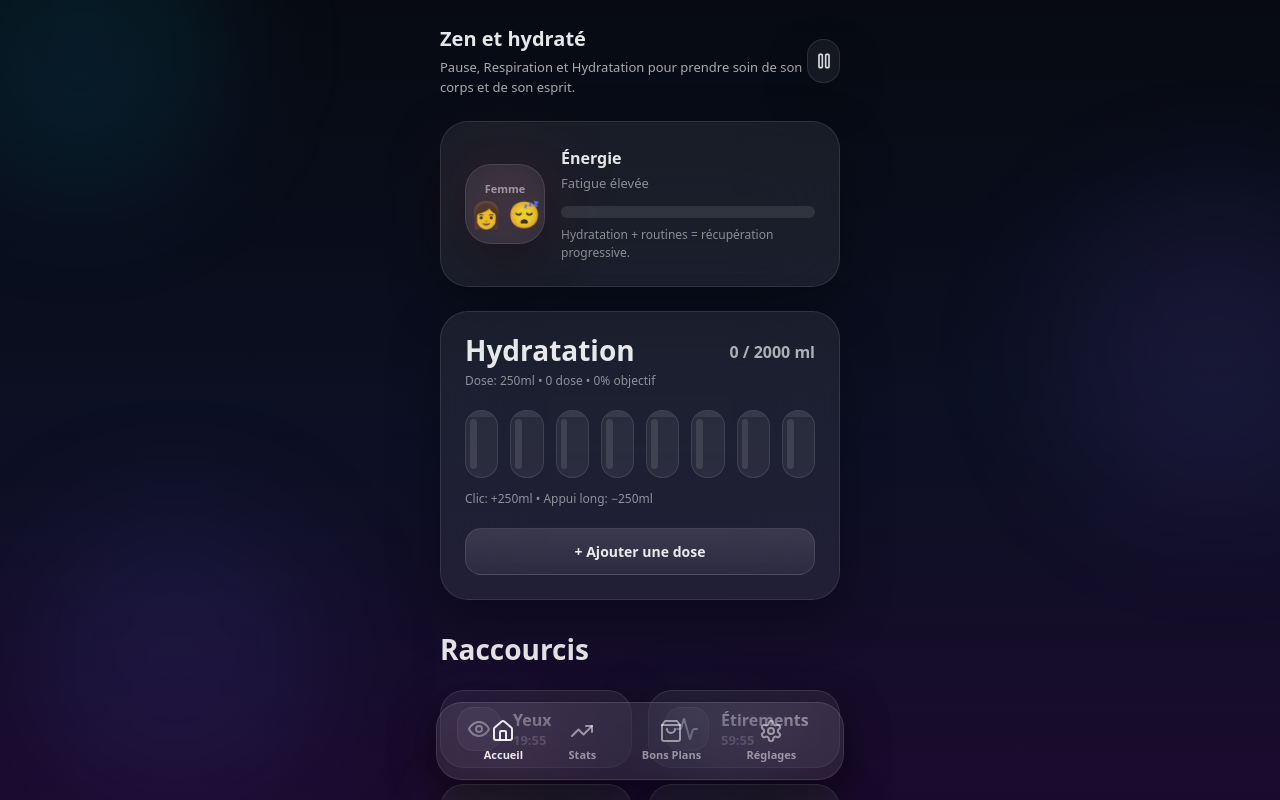
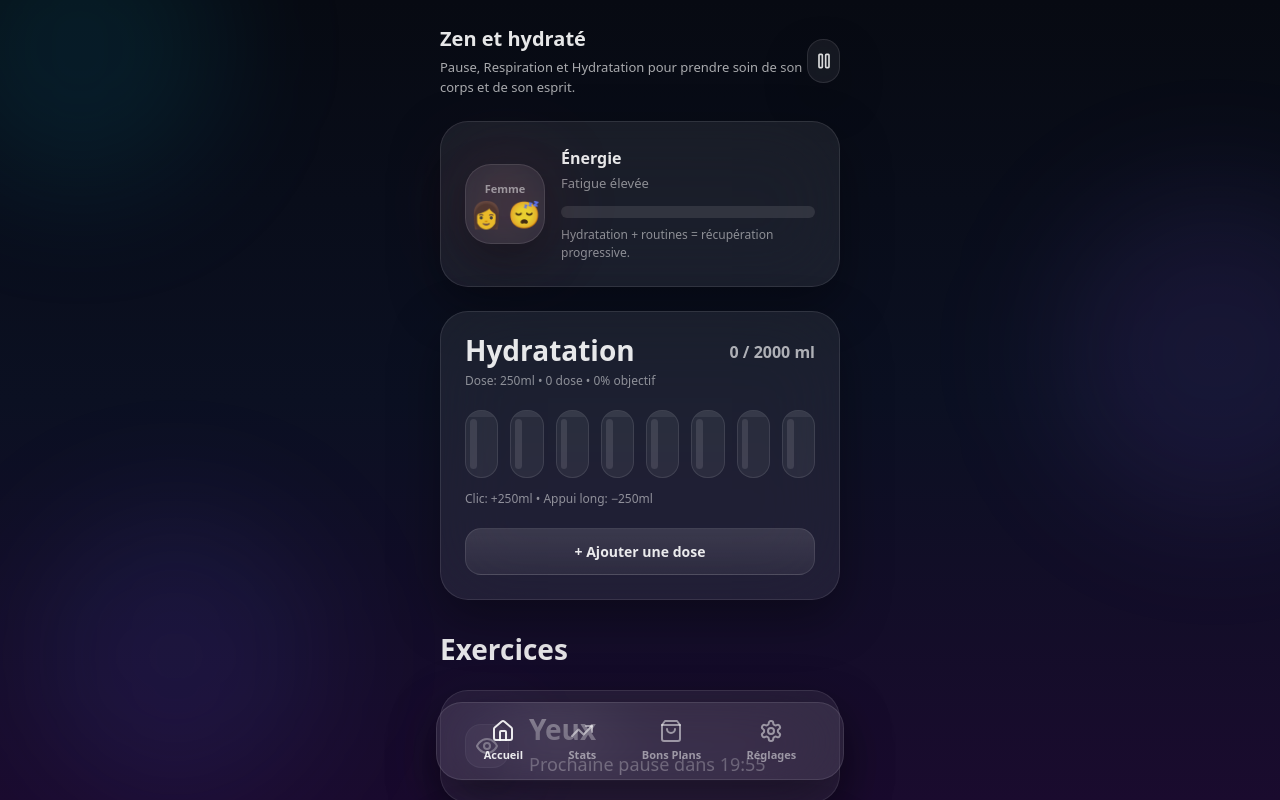
Before and after one commit to benoit80000/zenhydratation, a React (Vite) app: page / in a window 1280 px wide. Shown: the top 800 px of the page. Built offline with nearby package versions, Linux system fonts and the light colour scheme.

Commit message:
Update ZenhydratationApp.jsx

```diff
--- a/src/ZenhydratationApp.jsx
+++ b/src/ZenhydratationApp.jsx
@@ -41,6 +41,8 @@ import DealsPage from "./DealsPage";
  * MAJ:
  * - Suppression de la "Hero" (Pause yeux / Étirements) en haut
  * - Ajout onglet "Bons Plans" après Stats, rendu via DealsPage (fichier séparé)
+ * - Remplacement "Raccourcis" => "Exercices"
+ * - Tuiles Exercices en format large (plein largeur) pour toutes
  * ==========================================================
  */
 
@@ -534,7 +536,6 @@ export default function ZenhydratationApp() {
         }
       });
 
-      // waterMl is source of truth; fall back on saved waterMl, else todayStats.waterMl
       if (typeof s.waterMl === "number") setWaterMl(clampInt(s.waterMl, 0, 50_000));
       else setWaterMl(clampInt(s.todayStats?.waterMl ?? 0, 0, 50_000));
 
@@ -568,14 +569,11 @@ export default function ZenhydratationApp() {
       eyeBreakInterval,
       stretchInterval,
       soundEnabled,
-      // hydration
       cupMl,
       dailyGoalMl,
       waterMl,
-      // avatar / visual
       avatar,
       bubblesEnabled,
-      // timers / session
       eyeBreakTimer,
       stretchTimer,
       isPaused,
@@ -851,7 +849,6 @@ export default function ZenhydratationApp() {
         if (r.remainingSec <= 1) {
           const step = r.queue[r.index];
 
-          // details per step
           setTodayStats((s) => {
             const details = s.details ?? { eye: {}, stretch: {}, wake: {}, sleep: {} };
             const bucket = { ...(details[r.type] ?? {}) };
@@ -883,9 +880,7 @@ export default function ZenhydratationApp() {
       <div className="p-6">
         <div className="flex items-center justify-between mb-4">
           <div>
-            <div className={cn("text-[20px] font-bold", theme.textPrimary)}>
-              Zen et hydraté
-            </div>
+            <div className={cn("text-[20px] font-bold", theme.textPrimary)}>Zen et hydraté</div>
             <div className={cn("text-[13px] mt-1", theme.textSecondary)}>
               Pause, Respiration et Hydratation pour prendre soin de son corps et de son esprit.
             </div>
@@ -909,7 +904,7 @@ export default function ZenhydratationApp() {
           </button>
         </div>
 
-        {/* NOTE: Hero supprimée (Pause yeux / Étirements) */}
+        {/* NOTE: Hero supprimée */}
 
         {/* Energy / Avatar */}
         <div className={cn("mt-6 rounded-[28px] p-6", theme.card)}>
@@ -940,12 +935,10 @@ export default function ZenhydratationApp() {
           </div>
         </div>
 
-        {/* Hydratation (ml + verres progressifs) */}
+        {/* Hydratation */}
         <div className={cn("mt-6 rounded-[28px] p-6", theme.card)}>
           <div className="flex items-end justify-between">
-            <div className={cn("text-[28px] font-semibold leading-none", theme.textPrimary)}>
-              Hydratation
-            </div>
+            <div className={cn("text-[28px] font-semibold leading-none", theme.textPrimary)}>Hydratation</div>
             <div className={cn("text-[16px] font-semibold", theme.textSecondary)}>
               {waterMl} / {dailyGoalMl} ml
             </div>
@@ -981,29 +974,27 @@ export default function ZenhydratationApp() {
           </div>
         </div>
 
-        {/* Shortcuts */}
+        {/* Exercices (format large pour toutes les tuiles) */}
         <div className="mt-7">
-          <div className={cn("text-[28px] font-semibold", theme.textPrimary)}>Raccourcis</div>
-
-          <div className="mt-5 grid grid-cols-2 gap-4">
-            <ShortcutTile
+          <div className={cn("text-[28px] font-semibold", theme.textPrimary)}>Exercices</div>
+
+          <div className="mt-5 space-y-4">
+            <LargeActionTile
+              theme={theme}
               title="Yeux"
-              subtitle={formatTime(eyeBreakTimer)}
+              subtitle={`Prochaine pause dans ${formatTime(eyeBreakTimer)}`}
               glow="violet"
-              theme={theme}
               icon={
-                theme.id === "neo"
-                  ? <Eye className="h-6 w-6 text-white/85" />
-                  : <Eye className="h-6 w-6 text-violet-600" />
+                theme.id === "neo" ? <Eye className="h-6 w-6 text-white/85" /> : <Eye className="h-6 w-6 text-violet-600" />
               }
               onClick={() => setShowExercise("eye")}
             />
 
-            <ShortcutTile
+            <LargeActionTile
+              theme={theme}
               title="Étirements"
-              subtitle={formatTime(stretchTimer)}
+              subtitle={`Prochain dans ${formatTime(stretchTimer)}`}
               glow="emerald"
-              theme={theme}
               icon={
                 theme.id === "neo"
                   ? <Activity className="h-6 w-6 text-white/85" />
@@ -1012,28 +1003,24 @@ export default function ZenhydratationApp() {
               onClick={() => setShowExercise("stretch")}
             />
 
-            <ShortcutTile
+            <LargeActionTile
+              theme={theme}
               title="Réveil"
               subtitle={`${exercises.wake.length} étapes`}
               glow="amber"
-              theme={theme}
               icon={
-                theme.id === "neo"
-                  ? <Sun className="h-6 w-6 text-white/85" />
-                  : <Sun className="h-6 w-6 text-amber-600" />
+                theme.id === "neo" ? <Sun className="h-6 w-6 text-white/85" /> : <Sun className="h-6 w-6 text-amber-600" />
               }
               onClick={() => startQueue("wake", exercises.wake)}
             />
 
-            <ShortcutTile
+            <LargeActionTile
+              theme={theme}
               title="Coucher"
               subtitle={`${exercises.sleep.length} étapes`}
               glow="indigo"
-              theme={theme}
               icon={
-                theme.id === "neo"
-                  ? <Moon className="h-6 w-6 text-white/85" />
-                  : <Moon className="h-6 w-6 text-indigo-600" />
+                theme.id === "neo" ? <Moon className="h-6 w-6 text-white/85" /> : <Moon className="h-6 w-6 text-indigo-600" />
               }
               onClick={() => startQueue("sleep", exercises.sleep)}
             />
@@ -1152,9 +1139,7 @@ export default function ZenhydratationApp() {
         <div className={cn("rounded-[28px] p-6", theme.card)}>
           <div className="flex items-center justify-between">
             <div className={cn("text-[16px] font-semibold", theme.textPrimary)}>Graphique 30 jours</div>
-            <div className={cn("text-[13px] font-semibold", theme.textMuted)}>
-              Jours: {window30.length}
-            </div>
+            <div className={cn("text-[13px] font-semibold", theme.textMuted)}>Jours: {window30.length}</div>
           </div>
 
           <div className="mt-4" style={{ width: "100%", height: 260 }}>
@@ -1553,7 +1538,7 @@ export default function ZenhydratationApp() {
                 </div>
               </div>
 
-              {/* Hydration in ml */}
+              {/* Hydration */}
               <div className={cn("rounded-[22px] p-4", theme.cardSoft)}>
                 <div className={cn("text-[13px] font-semibold", theme.textSecondary)}>Hydratation (ml)</div>
 
@@ -1757,9 +1742,9 @@ export default function ZenhydratationApp() {
 }
 
 /* =========================
- * Shortcut tile
+ * Large action tile (format plein largeur, cohérent sur toutes les tuiles Exercices)
  * ========================= */
-function ShortcutTile({ title, subtitle, icon, glow = "cyan", theme, onClick }) {
+function LargeActionTile({ theme, title, subtitle, icon, glow = "cyan", onClick }) {
   const glowMap = {
     cyan: "bg-cyan-400/20",
     violet: "bg-violet-500/20",
@@ -1771,14 +1756,14 @@ function ShortcutTile({ title, subtitle, icon, glow = "cyan", theme, onClick })
   return (
     <button
       onClick={onClick}
+      type="button"
       className={cn(
-        "group w-full rounded-[24px] p-4 text-left transition active:scale-[0.99]",
+        "w-full rounded-[28px] p-6 text-left transition active:scale-[0.99]",
         theme.card,
         theme.id === "neo" ? "hover:bg-white/[0.10]" : "hover:bg-black/[0.03]"
       )}
-      type="button"
     >
-      <div className="flex items-center gap-3">
+      <div className="flex items-center gap-5">
         <div className="relative">
           <div className={cn("absolute inset-0 rounded-full blur-2xl", glowMap[glow] ?? glowMap.cyan)} />
           <div className={cn("h-11 w-11 rounded-2xl flex items-center justify-center", theme.cardSoft)}>
@@ -1786,9 +1771,9 @@ function ShortcutTile({ title, subtitle, icon, glow = "cyan", theme, onClick })
           </div>
         </div>
 
-        <div className="min-w-0">
-          <div className={cn("text-[16px] font-semibold leading-tight truncate", theme.textPrimary)}>{title}</div>
-          <div className={cn("mt-1 text-[13px] font-semibold leading-none truncate", theme.textMuted)}>{subtitle}</div>
+        <div className="flex-1 min-w-0">
+          <div className={cn("text-[28px] font-semibold leading-none", theme.textPrimary)}>{title}</div>
+          <div className={cn("mt-2 text-[18px] font-medium", theme.textSecondary)}>{subtitle}</div>
         </div>
       </div>
     </button>
@@ -1818,9 +1803,7 @@ function AvatarMood({ theme, avatar, energyScore }) {
         aria-label={`Avatar ${genderLabel}, ${mood.label}`}
         title={`${genderLabel} • ${mood.label}`}
       >
-        <div className={cn("text-[11px] font-semibold", theme.textMuted)}>
-          {genderLabel}
-        </div>
+        <div className={cn("text-[11px] font-semibold", theme.textMuted)}>{genderLabel}</div>
 
         <div className={cn("mt-1 text-[26px] font-semibold", theme.textPrimary)} style={{ lineHeight: 1 }}>
           <span aria-hidden="true">{person}</span>{" "}
@@ -1932,22 +1915,18 @@ function WaterGlasses({
               title="Clic: +dose — Appui long: annuler"
             >
               <div className={cn("relative w-full h-full rounded-2xl border overflow-hidden", glassBg)}>
-                {/* highlight */}
                 <div className="absolute inset-0 pointer-events-none">
                   <div className="absolute left-1 top-2 bottom-2 w-[22%] rounded-full bg-white/10" />
                 </div>
 
-                {/* rim */}
                 <div className={cn("absolute top-0 left-0 right-0 h-[10%] opacity-60", rim)} />
 
-                {/* water fill */}
                 <div
                   className="absolute left-0 right-0 bottom-0 transition-[height] duration-700 ease-out"
                   style={{ height: `${fillPct * 100}%` }}
                 >
                   <div className={cn("absolute inset-0 bg-gradient-to-b", fillColor)} />
 
-                  {/* wave overlays */}
                   <div className="absolute inset-0 overflow-hidden">
                     <div
                       className={cn(
@@ -1965,7 +1944,6 @@ function WaterGlasses({
                     />
                   </div>
 
-                  {/* bubbles */}
                   {bubblesEnabled && (isFull || isPartial) && (
                     <div className="absolute inset-0 pointer-events-none">
                       <Bubble x="22%" delay="0s" />
@@ -1975,7 +1953,6 @@ function WaterGlasses({
                   )}
                 </div>
 
-                {/* hint */}
                 <div className="absolute inset-0 flex items-center justify-center opacity-0 group-hover:opacity-100 transition-opacity">
                   <span
                     className={cn(
```
